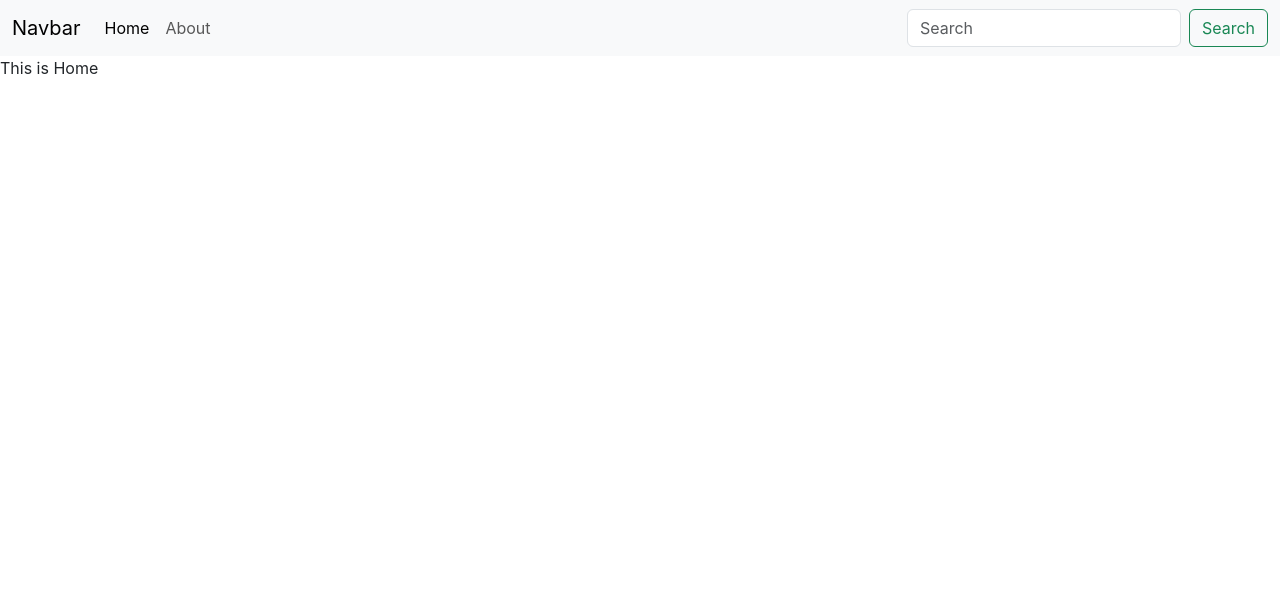
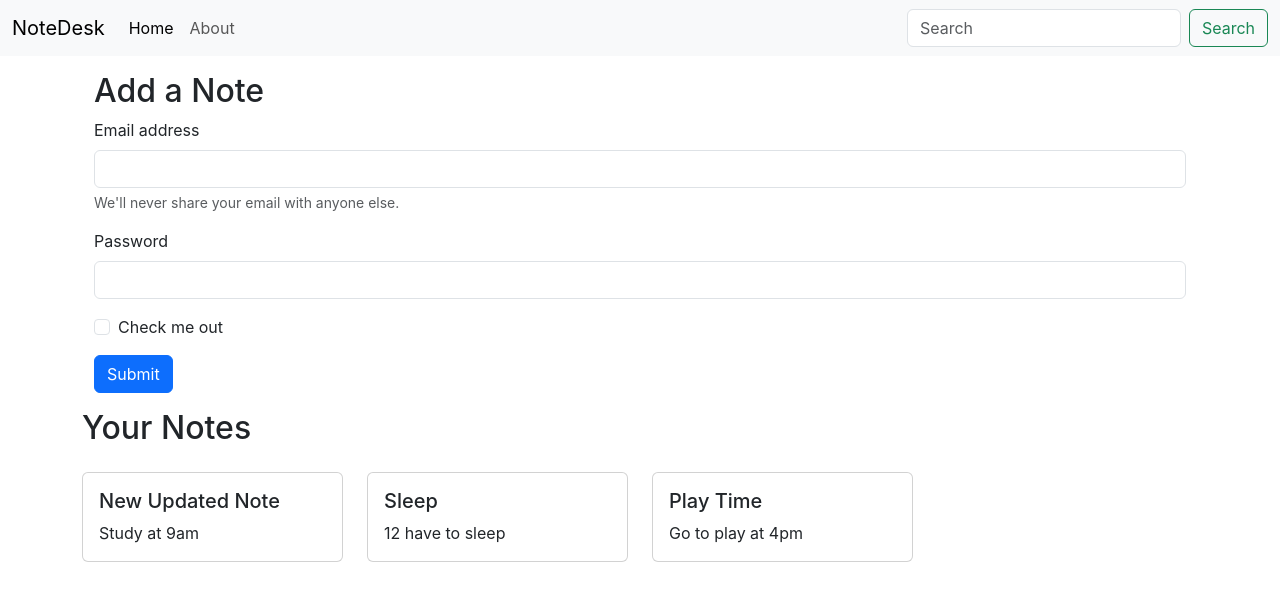
Before and after one commit to syedomar1/NoteDesk, a React (Create React App) app: page / in a window 1280 px wide. Shown: the top 600 px of the page. Built offline with nearby package versions, Linux system fonts and the light colour scheme.

Commit message:
Added notes

```diff
--- a/src/App.js
+++ b/src/App.js
@@ -1,20 +1,22 @@
-import './App.css';
-import{BrowserRouter as Router, Routes, Route} from "react-router-dom";
-import Navbar from './components/Navbar';
-import Home from './components/Home';
-import About from './components/About';
-import NoteState from './context/notes/NoteState';
+import "./App.css";
+import { BrowserRouter as Router, Routes, Route } from "react-router-dom";
+import Navbar from "./components/Navbar";
+import Home from "./components/Home";
+import About from "./components/About";
+import NoteState from "./context/notes/NoteState";
 
 function App() {
   return (
     <>
       <NoteState>
         <Router>
-        <Navbar title='NoteDesk' aboutText='About'/>
+          <Navbar title="NoteDesk" aboutText="About" />
+          <div className="container">
             <Routes>
-            <Route exact path='/' element={<Home/>}/>
-            <Route exact path='/about' element={<About/>}/>
+              <Route exact path="/" element={<Home />} />
+              <Route exact path="/about" element={<About />} />
             </Routes>
+          </div>
         </Router>
       </NoteState>
     </>
--- a/src/components/About.js
+++ b/src/components/About.js
@@ -1,15 +1,15 @@
 import React, { useContext, useEffect } from 'react'
-import noteContext from '../context/notes/noteContext'
+// import noteContext from '../context/notes/noteContext'
 
 const About = () => {
-  const a = useContext(noteContext)
-  useEffect(() => {
-    a.update()
-    // eslint-disable-next-line
-  }, [])
+  // const a = useContext(noteContext)
+  // useEffect(() => {
+  //   a.update()
+  // }, [])
   return (
     <div>
-      This is About {a.state.name} and he is in class {a.state.class};
+      This is About page;
+      {/* This is About {a.state.name} and he is in class {a.state.class}; */}
     </div>
   )
 }
--- a/src/components/Home.js
+++ b/src/components/Home.js
@@ -1,11 +1,55 @@
 // rafc
-import React from 'react'
+import Notes from "./Notes";
+
 export const Home = () => {
+
   return (
     <div>
-      This is Home
+      <div className="container my-3">
+        <h2>Add a Note</h2>
+        <form>
+          <div className="mb-3">
+            <label for="exampleInputEmail1" className="form-label">
+              Email address
+            </label>
+            <input
+              type="email"
+              className="form-control"
+              id="exampleInputEmail1"
+              aria-describedby="emailHelp"
+            />
+            <div id="emailHelp" className="form-text">
+              We'll never share your email with anyone else.
+            </div>
+          </div>
+          <div className="mb-3">
+            <label for="exampleInputPassword1" className="form-label">
+              Password
+            </label>
+            <input
+              type="password"
+              className="form-control"
+              id="exampleInputPassword1"
+            />
+          </div>
+          <div className="mb-3 form-check">
+            <input
+              type="checkbox"
+              className="form-check-input"
+              id="exampleCheck1"
+            />
+            <label className="form-check-label" for="exampleCheck1">
+              Check me out
+            </label>
+          </div>
+          <button type="submit" className="btn btn-primary">
+            Submit
+          </button>
+        </form>
+      </div>
+      <Notes/>
     </div>
-  )
-}
+  );
+};
 
-export default Home
+export default Home;
--- a/src/components/Navbar.js
+++ b/src/components/Navbar.js
@@ -1,22 +1,25 @@
-import React from 'react'
-import{Link} from "react-router-dom";
-
+import React,{useEffect} from 'react'
+import{Link, useLocation} from "react-router-dom";
 
 const Navbar = () => {
+  let location = useLocation();
+  useEffect(() =>{
+    console.log(location.pathname );
+  }, [location]);
   return (
     <nav className="navbar navbar-expand-lg bg-body-tertiary">
   <div className="container-fluid">
-    <Link className="navbar-brand" to="/">Navbar</Link>
+    <Link className="navbar-brand" to="/">NoteDesk</Link>
     <button className="navbar-toggler" type="button" data-bs-toggle="collapse" data-bs-target="#navbarSupportedContent" aria-controls="navbarSupportedContent" aria-expanded="false" aria-label="Toggle navigation">
       <span className="navbar-toggler-icon"></span>
     </button>
     <div className="collapse navbar-collapse" id="navbarSupportedContent">
       <ul className="navbar-nav me-auto mb-2 mb-lg-0">
         <li className="nav-item">
-          <Link className="nav-link active" aria-current="page" to="/">Home</Link>
+          <Link className={`nav-link ${location.pathname ==="/"? "active" : ""}`} aria-current="page" to="/">Home</Link>
         </li>
         <li className="nav-item">
-          <Link className="nav-link" to="/about">About</Link>
+          <Link className={`nav-link ${location.pathname ==="/about"? "active" : ""}`} to="/about">About</Link>
         </li>
       </ul>
       <form className="d-flex" role="search">
--- /dev/null
+++ b/src/components/NoteItem.js
@@ -0,0 +1,17 @@
+import React from "react";
+
+const NoteItem = (props) => {
+  const { note } = props;
+  return (
+    <div className="col-md-3">
+      <div className="card my-3">
+        <div className="card-body">
+          <h5 className="card-title">{note.title}</h5>
+          <p className="card-text">{note.description}</p>
+        </div>
+      </div>
+    </div>
+  );
+};
+
+export default NoteItem;
--- /dev/null
+++ b/src/components/Notes.js
@@ -0,0 +1,18 @@
+import React,{useContext} from "react";
+import noteContext from "../context/notes/noteContext";
+import NoteItem from "./NoteItem";
+
+const Notes = () => {
+  const context = useContext(noteContext);
+  const { notes, setNotes } = context;
+  return (
+    <div className="row my-3">
+      <h2>Your Notes</h2>
+      {notes.map((note) => {
+        return <NoteItem note={note}/>
+      })}
+    </div>
+  );
+};
+
+export default Notes;
--- a/src/context/notes/NoteState.js
+++ b/src/context/notes/NoteState.js
@@ -1,25 +1,59 @@
+import { useState } from "react";
 import NoteContext from "./noteContext";
-import { useState } from 'react';
+// import { useState } from 'react';
 
-const NoteState = (props) =>{
-    const s1 ={
-        "name" : "Omar",
-        "class" : "f1"
-    }
-    const [state, setState] = useState(s1);
-    const update = () =>{
-        setTimeout(() => {
-            setState({
-                "name" : "Zaid",
-                "class" : "d6"
-            })
-        }, 2000);
-    }
-    return(
-        <NoteContext.Provider value={{state, update}}>
-            {props.children}
-        </NoteContext.Provider>
-    )
-}
+const NoteState = (props) => {
+  // const s1 ={
+  //     "name" : "Omar",
+  //     "class" : "f1"
+  // }
+  // const [state, setState] = useState(s1);
+  // const update = () =>{
+  // setTimeout(() => {
+  //     setState({
+  //         "name" : "Zaid",
+  //         "class" : "d6"
+  //     })
+  // }, 2000);
+  // }
+
+  const notesInitial = [
+    {
+      _id: "658ae4bfd17b3089d1f2df1c",
+      user: "65872d8ba41b108114a06597",
+      title: "New Updated Note",
+      description: "Study at 9am",
+      tag: "reminder",
+      date: "2023-12-26T14:35:43.199Z",
+      __v: 0,
+    },
+    {
+      _id: "658ccf926a96685d98b43a2d",
+      user: "65872d8ba41b108114a06597",
+      title: "Sleep",
+      description: "12 have to sleep",
+      tag: "personal",
+      date: "2023-12-28T01:29:54.918Z",
+      __v: 0,
+    },
+    {
+      _id: "658ccfa76a96685d98b43a2f",
+      user: "65872d8ba41b108114a06597",
+      title: "Play Time",
+      description: "Go to play at 4pm",
+      tag: "personal",
+      date: "2023-12-28T01:30:15.626Z",
+      __v: 0,
+    },
+  ];
+  const [notes, setNotes] = useState(notesInitial)
+
+  return (
+    // <NoteContext.Provider value={{state, update}}>
+    <NoteContext.Provider value={{notes, setNotes}}>
+        {props.children}
+    </NoteContext.Provider>
+  );
+};
 
 export default NoteState;
```
Also changed, not shown: 1 other file (tests, documents, lock files or other folders). Lines whose indentation alone changed are shown as unchanged.
